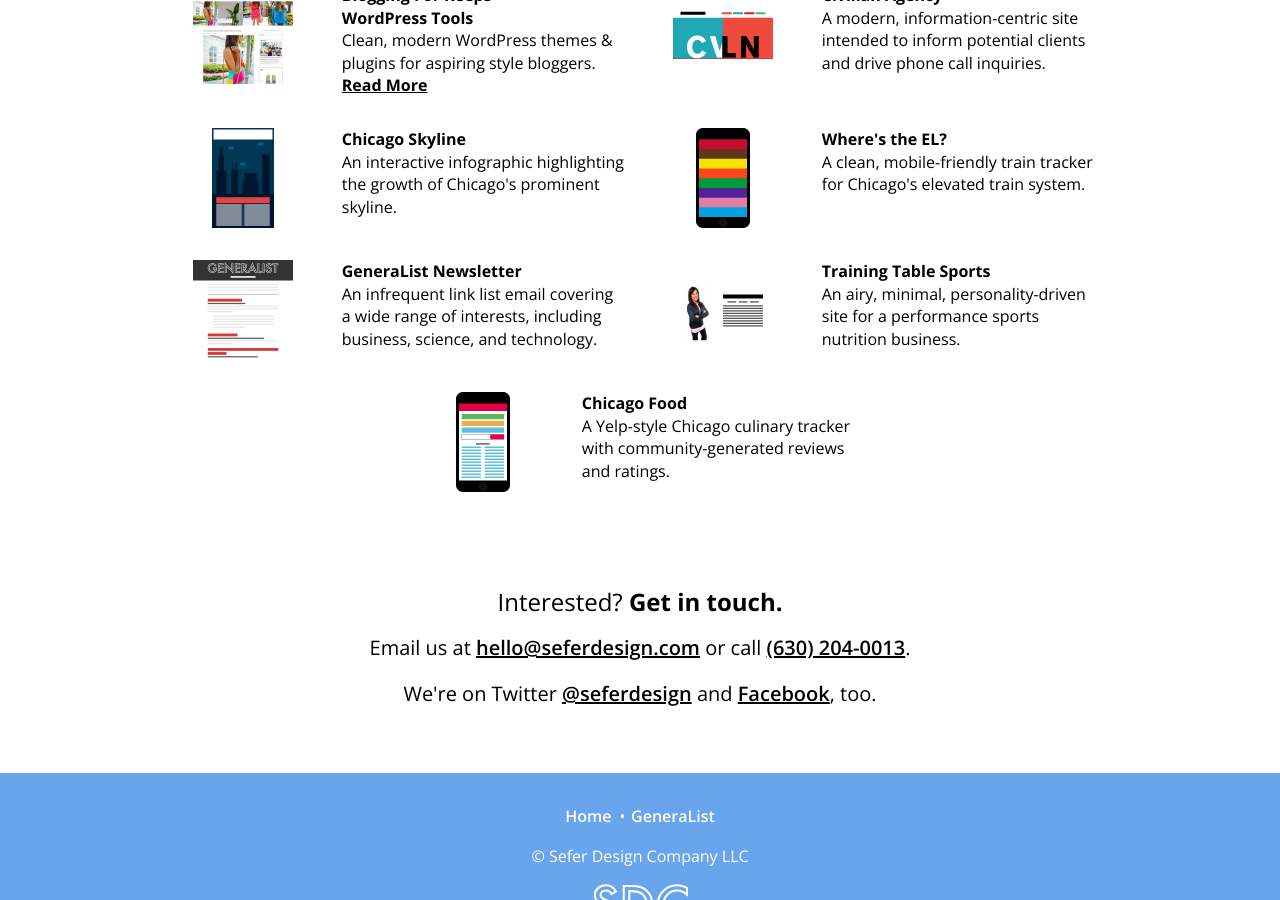
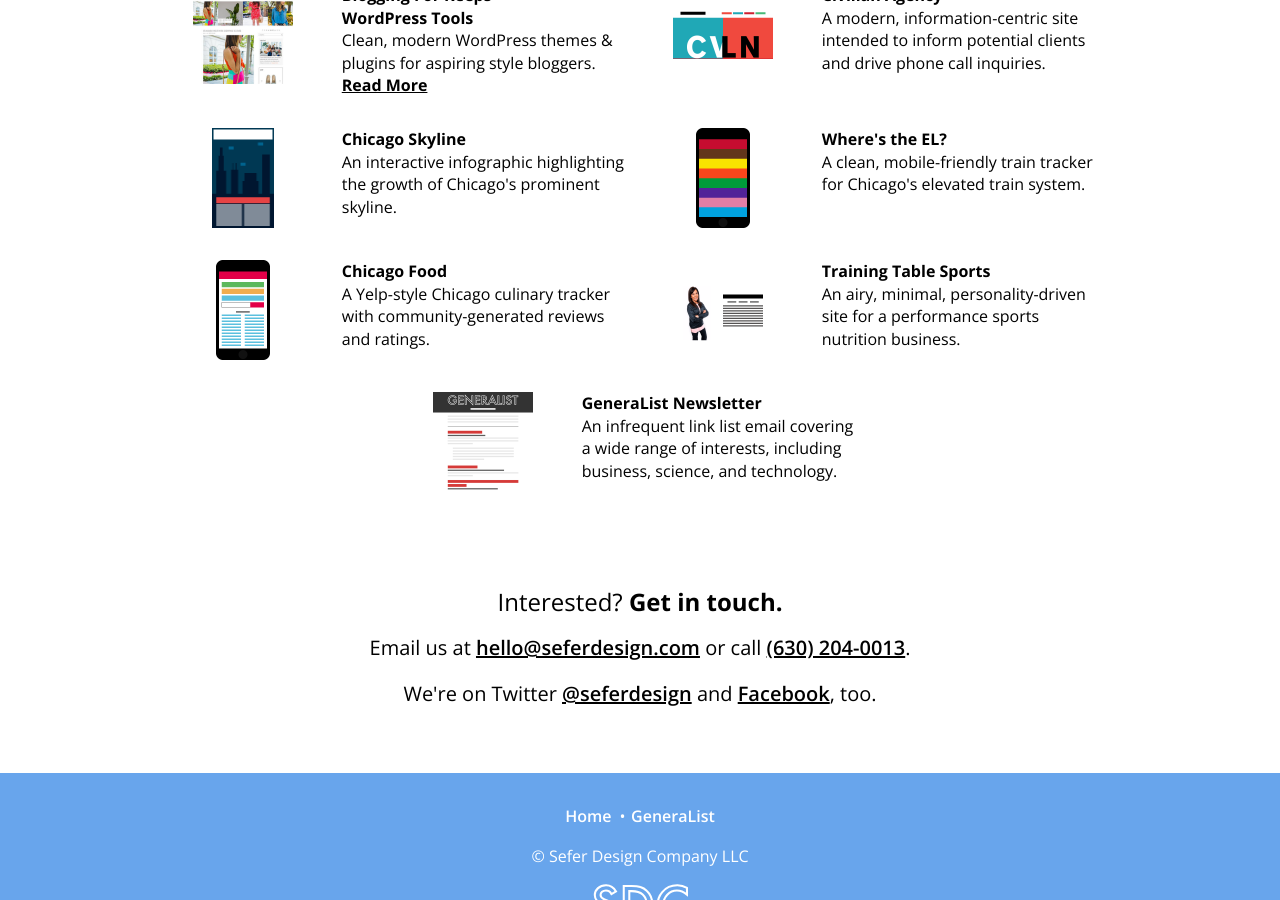
Before and after one commit to SeferDesign/seferdesign.com, a Jekyll site: the page built from index.html, in a window 1280 px wide and 900 px high, scrolled down 1264 px. Built offline with Jekyll 4.4.1, drawn with Linux system fonts in a browser that asks for light colours.

Commit message:
Flipped gen and chicago food

```diff
--- a/index.html
+++ b/index.html
@@ -78,11 +78,11 @@ sitemap:
           <div class="work-description">A clean, mobile-friendly train tracker for Chicago's elevated train system.</div>
         </div>
       </a>
-      <a href="{{ "/generalist/" | prepend: site.baseurl }}" title="GeneraList" class="work-item pure-u-1-1 pure-u-md-1-2">
-        <div class="work-image-wrap"><img src="{{ site.distbase }}/images/generalist_screen.png" alt="GeneraList"></div>
+      <a href="https://chicagofood.co" title="Chicago Food" target="_blank" class="work-item pure-u-1-1 pure-u-md-1-2">
+        <div class="work-image-wrap"><img src="{{ site.distbase }}/images/chicagofood.png" alt="Chicago Food"></div>
         <div class="work-meta">
-          <div class="work-title">GeneraList Newsletter</div>
-          <div class="work-description">An infrequent link list email covering a wide range of interests, including business, science, and technology.</div>
+          <div class="work-title">Chicago Food</div>
+          <div class="work-description">A Yelp-style Chicago culinary tracker with community-generated reviews and ratings.</div>
         </div>
       </a>
       <a href="https://chicagosportsnutritionist.com" title="Training Table Sports" target="_blank" class="work-item pure-u-1-1 pure-u-md-1-2">
@@ -93,11 +93,11 @@ sitemap:
         </div>
       </a>
       <div class="pure-u-md-1-4"></div>
-      <a href="https://chicagofood.co" title="Chicago Food" target="_blank" class="work-item pure-u-1-1 pure-u-md-1-2">
-        <div class="work-image-wrap"><img src="{{ site.distbase }}/images/chicagofood.png" alt="Chicago Food"></div>
+      <a href="{{ "/generalist/" | prepend: site.baseurl }}" title="GeneraList" class="work-item pure-u-1-1 pure-u-md-1-2">
+        <div class="work-image-wrap"><img src="{{ site.distbase }}/images/generalist_screen.png" alt="GeneraList"></div>
         <div class="work-meta">
-          <div class="work-title">Chicago Food</div>
-          <div class="work-description">A Yelp-style Chicago culinary tracker with community-generated reviews and ratings.</div>
+          <div class="work-title">GeneraList Newsletter</div>
+          <div class="work-description">An infrequent link list email covering a wide range of interests, including business, science, and technology.</div>
         </div>
       </a>
     </div>
```
